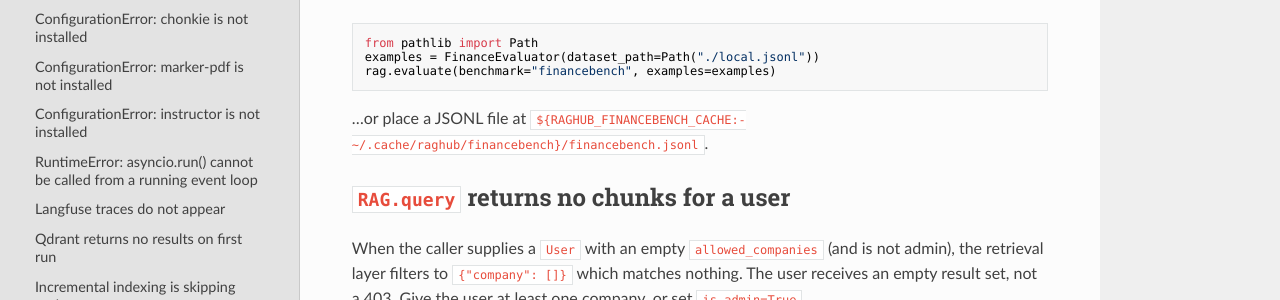
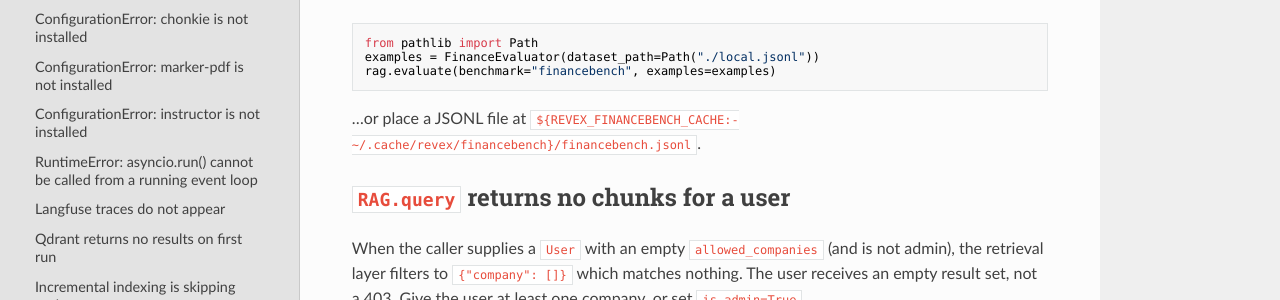
Before and after one commit to sachncs/raghub, an MkDocs documentation site: the page built from docs/troubleshooting.md, in a window 1280 px wide and 900 px high, scrolled down 2742 px. Shown: the part 147-447 px from the top of the window. Built offline with MkDocs 1.6.1, drawn with Linux system fonts in a browser that asks for light colours; nearby versions of some CDN libraries.

Commit message:
docs(rebrand): rename references in troubleshooting.md

````diff
--- a/docs/troubleshooting.md
+++ b/docs/troubleshooting.md
@@ -151,7 +151,7 @@ rag.evaluate(benchmark="financebench", examples=examples)
 ```
 
 …or place a JSONL file at
-`${RAGHUB_FINANCEBENCH_CACHE:-~/.cache/raghub/financebench}/financebench.jsonl`.
+`${REVEX_FINANCEBENCH_CACHE:-~/.cache/revex/financebench}/financebench.jsonl`.
 
 ## `RAG.query` returns no chunks for a user
 
````
